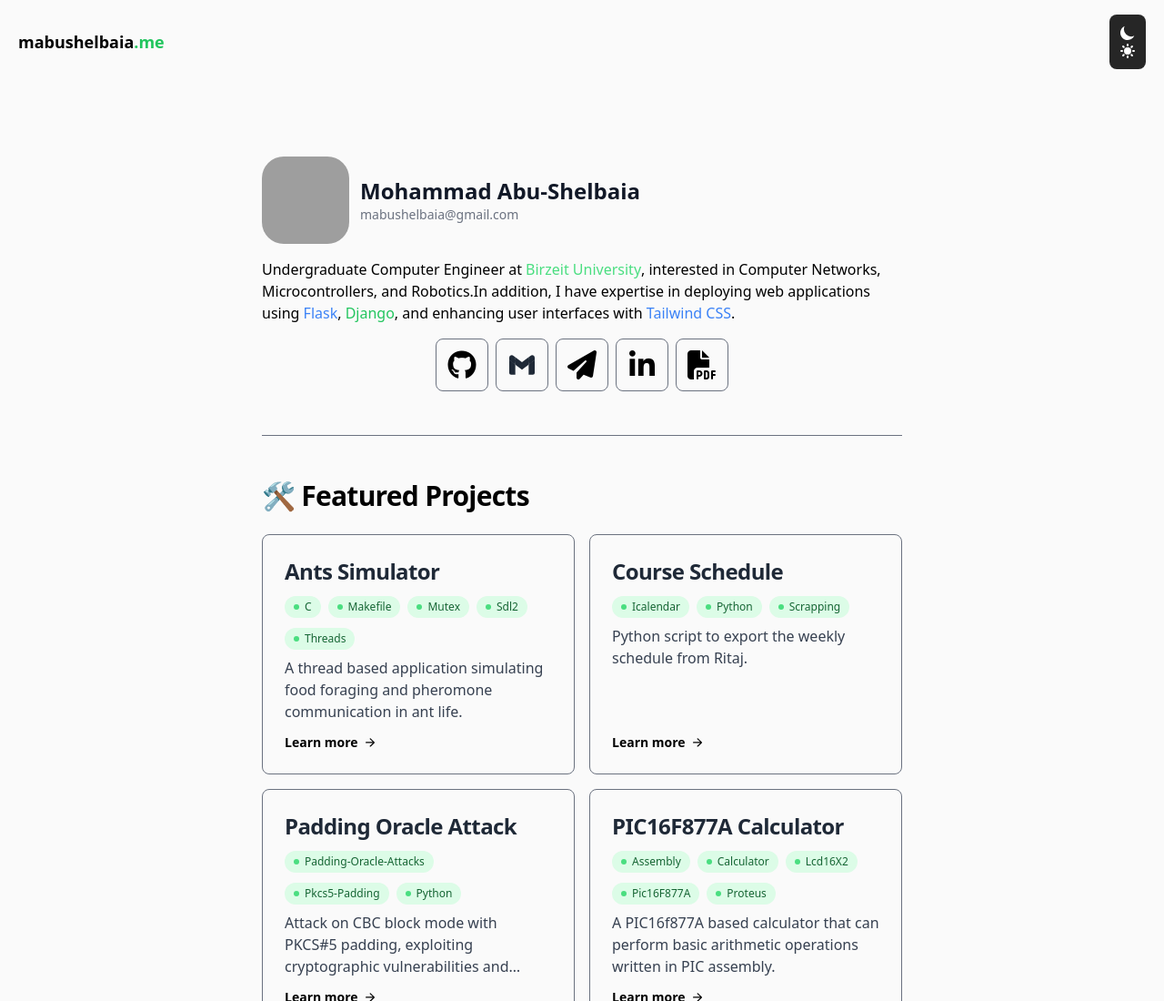
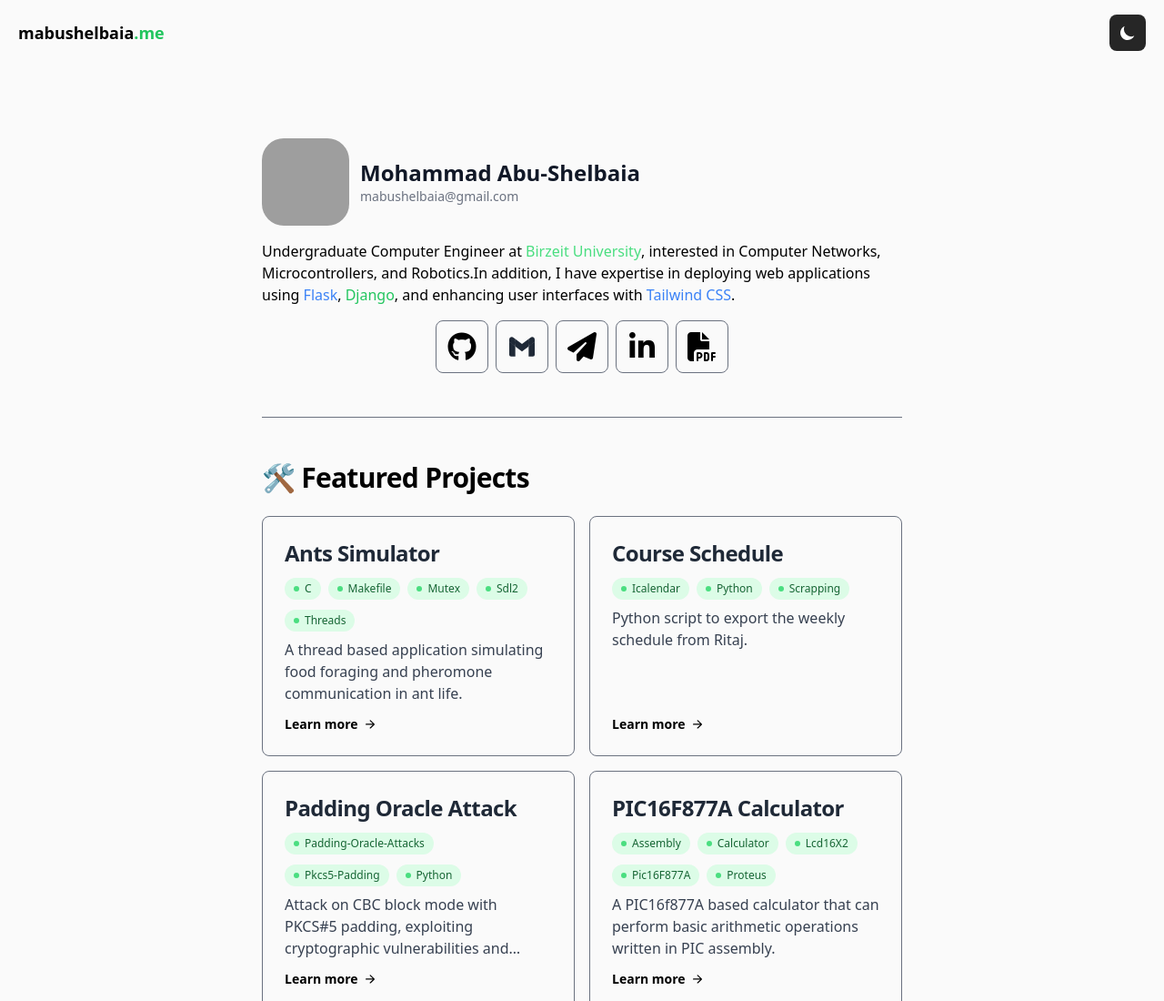
Before and after one commit to mabushelbaia/mabushelbaia.github.io, a website: page index.html in a window 1280 px wide. Shown: the top 1100 px of the page at 91% size. Drawn offline with Linux system fonts and the light colour scheme; grey boxes are pictures that could not be loaded.

Commit message:
Update theme toggle icons in index.html

```diff
--- a/index.html
+++ b/index.html
@@ -8,7 +8,6 @@
   <script src="https://kit.fontawesome.com/402302bc43.js" crossorigin="anonymous"></script>
   <title>mabushelbaia</title>
   <script>
-    // On page load or when changing themes, best to add inline in `head` to avoid FOUC
     if (
       localStorage.getItem("color-theme") === "dark" ||
       (!("color-theme" in localStorage) &&
@@ -37,7 +36,7 @@
             xmlns="http://www.w3.org/2000/svg">
             <path d="M17.293 13.293A8 8 0 016.707 2.707a8.001 8.001 0 1010.586 10.586z"></path>
           </svg>
-          <svg id="theme-toggle-light-icon" class="w-5 h-5" fill="currentColor" viewBox="0 0 20 20"
+          <svg id="theme-toggle-light-icon" class="hidden w-5 h-5" fill="currentColor" viewBox="0 0 20 20"
             xmlns="http://www.w3.org/2000/svg">
             <path
               d="M10 2a1 1 0 011 1v1a1 1 0 11-2 0V3a1 1 0 011-1zm4 8a4 4 0 11-8 0 4 4 0 018 0zm-.464 4.95l.707.707a1 1 0 001.414-1.414l-.707-.707a1 1 0 00-1.414 1.414zm2.12-10.607a1 1 0 010 1.414l-.706.707a1 1 0 11-1.414-1.414l.707-.707a1 1 0 011.414 0zM17 11a1 1 0 100-2h-1a1 1 0 100 2h1zm-7 4a1 1 0 011 1v1a1 1 0 11-2 0v-1a1 1 0 011-1zM5.05 6.464A1 1 0 106.465 5.05l-.708-.707a1 1 0 00-1.414 1.414l.707.707zm1.414 8.486l-.707.707a1 1 0 01-1.414-1.414l.707-.707a1 1 0 011.414 1.414zM4 11a1 1 0 100-2H3a1 1 0 000 2h1z"
```
